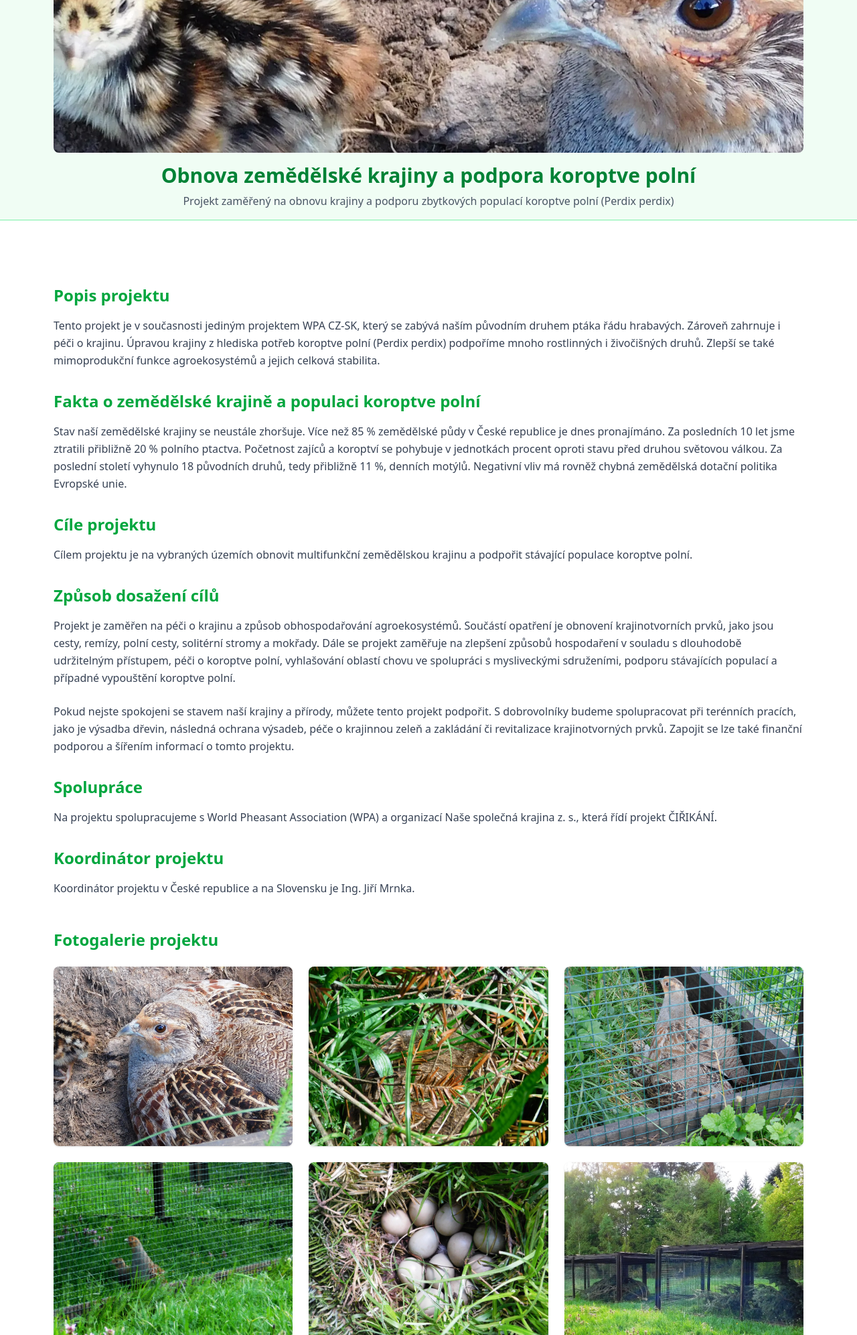
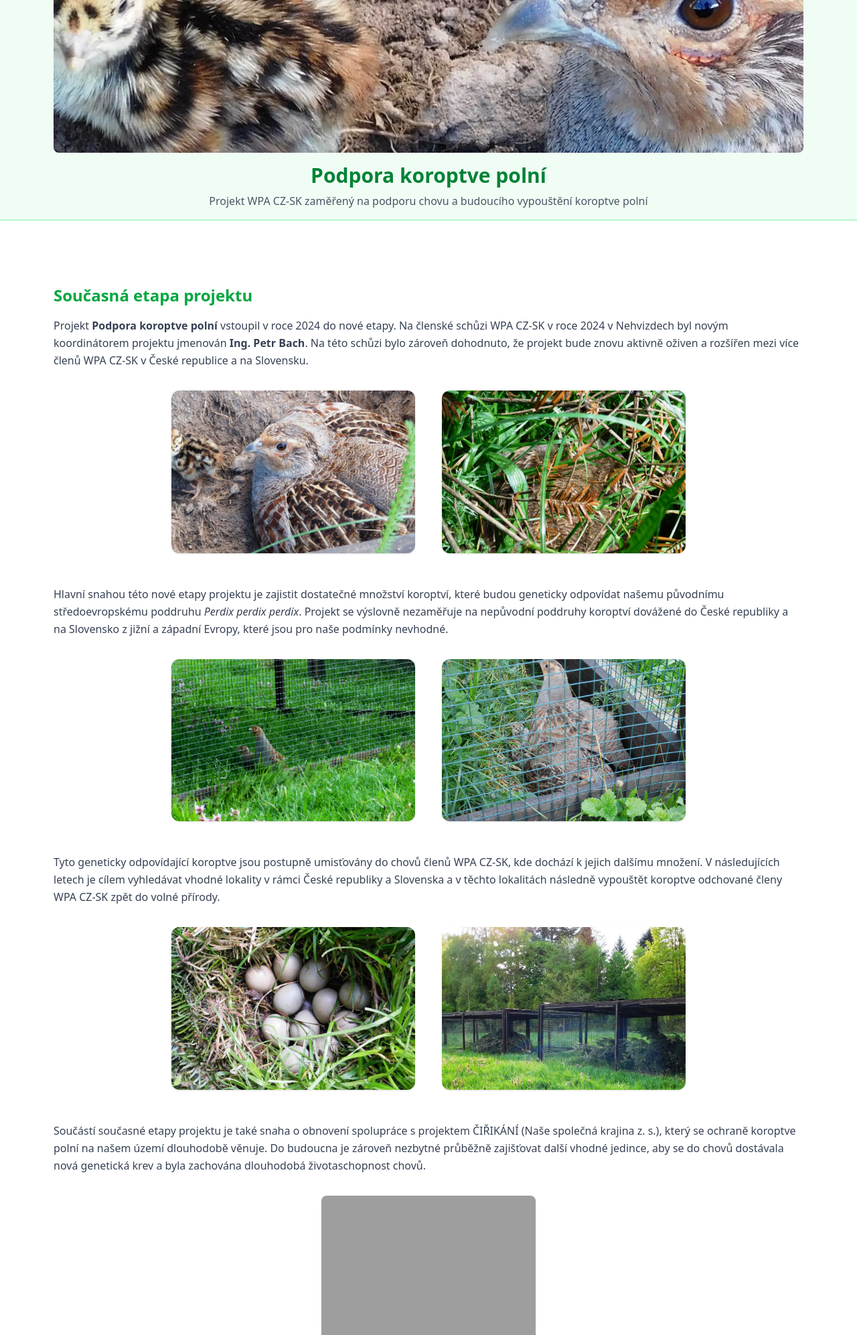
Before and after one commit to matus-kocik/wpa-cz-sk, a Django app: page /projekty/koroptve-polni/ in a window 1280 px wide. Shown: the part 312-2305 px from the top of the page at 67% size. Run offline with Django 5.2, Linux system fonts and the light colour scheme; style sheets or scripts are compiled from the project's sources; grey boxes are pictures that could not be loaded.

Commit message:
koroptve-update

```diff
--- a/templates/koroptve-polni.html
+++ b/templates/koroptve-polni.html
@@ -3,150 +3,129 @@
 {% load static %}
 
 {% block content %}
-{% include "partials/page_header.html" with title="Obnova zemědělské krajiny a podpora koroptve polní" subtitle="Projekt zaměřený na obnovu krajiny a podporu zbytkových populací koroptve polní (Perdix perdix)" image="/static/images/projects/koroptve/koroptve-1920-640.webp" %}
+{% include "partials/page_header.html" with title="Podpora koroptve polní" subtitle="Projekt WPA CZ-SK zaměřený na podporu chovu a budoucího vypouštění koroptve polní" image="/static/images/projects/koroptve/koroptve-1920-640.webp"%}
 <section class="py-16 bg-white">
   <div class="max-w-6xl mx-auto px-4">
 
 <h2 class="text-2xl font-semibold text-green-600 mt-8 mb-4">
-  Popis projektu
+  Současná etapa projektu
 </h2>
 
-<p class="text-gray-700 leading-relaxed mb-6">
-  Tento projekt je v současnosti jediným projektem WPA CZ-SK, který se zabývá
-  naším původním druhem ptáka řádu hrabavých. Zároveň zahrnuje i péči o krajinu.
-  Úpravou krajiny z hlediska potřeb koroptve polní (Perdix perdix) podpoříme
-  mnoho rostlinných i živočišných druhů. Zlepší se také mimoprodukční funkce
-  agroekosystémů a jejich celková stabilita.
+<p class="text-gray-700 leading-relaxed mb-8">
+  Projekt <strong>Podpora koroptve polní</strong> vstoupil v roce 2024 do nové etapy.
+  Na členské schůzi WPA CZ-SK v roce 2024 v Nehvizdech byl novým koordinátorem projektu
+  jmenován <strong>Ing. Petr Bach</strong>. Na této schůzi bylo zároveň dohodnuto,
+  že projekt bude znovu aktivně oživen a rozšířen mezi více členů WPA CZ-SK
+  v České republice a na Slovensku.
 </p>
 
-<h2 class="text-2xl font-semibold text-green-600 mt-8 mb-4">
-  Fakta o zemědělské krajině a populaci koroptve polní
-</h2>
+<div class="grid grid-cols-1 sm:grid-cols-2 gap-10 mt-8 mb-12 max-w-3xl mx-auto">
+  <a href="{% static 'images/projects/koroptve/chov-baby.webp' %}" target="_blank" rel="noopener" class="block">
+    <img src="{% static 'images/projects/koroptve/chov-baby.webp' %}" alt="Podpora koroptve polní" loading="lazy" class="w-full aspect-[3/2] object-cover rounded-xl shadow-sm cursor-zoom-in hover:scale-[1.02] transition">
+  </a>
+  <a href="{% static 'images/projects/koroptve/chov-hniezdo.webp' %}" target="_blank" rel="noopener" class="block">
+    <img src="{% static 'images/projects/koroptve/chov-hniezdo.webp' %}" alt="Podpora koroptve polní" loading="lazy" class="w-full aspect-[3/2] object-cover rounded-xl shadow-sm cursor-zoom-in hover:scale-[1.02] transition">
+  </a>
+</div>
 
-<p class="text-gray-700 leading-relaxed mb-6">
-  Stav naší zemědělské krajiny se neustále zhoršuje. Více než 85 % zemědělské půdy
-  v České republice je dnes pronajímáno. Za posledních 10 let jsme ztratili
-  přibližně 20 % polního ptactva. Početnost zajíců a koroptví se pohybuje
-  v jednotkách procent oproti stavu před druhou světovou válkou. Za poslední
-  století vyhynulo 18 původních druhů, tedy přibližně 11 %, denních motýlů.
-  Negativní vliv má rovněž chybná zemědělská dotační politika Evropské unie.
+<p class="text-gray-700 leading-relaxed mb-8">
+  Hlavní snahou této nové etapy projektu je zajistit dostatečné množství koroptví,
+  které budou geneticky odpovídat našemu původnímu středoevropskému poddruhu
+  <em>Perdix perdix perdix</em>. Projekt se výslovně nezaměřuje na nepůvodní poddruhy
+  koroptví dovážené do České republiky a na Slovensko z jižní a západní Evropy,
+  které jsou pro naše podmínky nevhodné.
 </p>
 
-<h2 class="text-2xl font-semibold text-green-600 mt-8 mb-4">
-  Cíle projektu
-</h2>
+<div class="grid grid-cols-1 sm:grid-cols-2 gap-10 mt-8 mb-12 max-w-3xl mx-auto">
+  <a href="{% static 'images/projects/koroptve/chov-par.webp' %}" target="_blank" rel="noopener" class="block">
+    <img src="{% static 'images/projects/koroptve/chov-par.webp' %}" alt="Podpora koroptve polní" loading="lazy" class="w-full aspect-[3/2] object-cover rounded-xl shadow-sm cursor-zoom-in hover:scale-[1.02] transition">
+  </a>
+  <a href="{% static 'images/projects/koroptve/chov-par-young.webp' %}" target="_blank" rel="noopener" class="block">
+    <img src="{% static 'images/projects/koroptve/chov-par-young.webp' %}" alt="Podpora koroptve polní" loading="lazy" class="w-full aspect-[3/2] object-cover rounded-xl shadow-sm cursor-zoom-in hover:scale-[1.02] transition">
+  </a>
+</div>
 
-<p class="text-gray-700 leading-relaxed mb-6">
-  Cílem projektu je na vybraných územích obnovit multifunkční zemědělskou krajinu
-  a podpořit stávající populace koroptve polní.
+<p class="text-gray-700 leading-relaxed mb-8">
+  Tyto geneticky odpovídající koroptve jsou postupně umisťovány do chovů členů
+  WPA CZ-SK, kde dochází k jejich dalšímu množení. V následujících letech je cílem
+  vyhledávat vhodné lokality v rámci České republiky a Slovenska a v těchto
+  lokalitách následně vypouštět koroptve odchované členy WPA CZ-SK zpět
+  do volné přírody.
 </p>
 
-<h2 class="text-2xl font-semibold text-green-600 mt-8 mb-4">
-  Způsob dosažení cílů
-</h2>
+<div class="grid grid-cols-1 sm:grid-cols-2 gap-10 mt-8 mb-12 max-w-3xl mx-auto">
+  <a href="{% static 'images/projects/koroptve/chov-vajcia.webp' %}" target="_blank" rel="noopener" class="block">
+    <img src="{% static 'images/projects/koroptve/chov-vajcia.webp' %}" alt="Podpora koroptve polní" loading="lazy" class="w-full aspect-[3/2] object-cover rounded-xl shadow-sm cursor-zoom-in hover:scale-[1.02] transition">
+  </a>
+  <a href="{% static 'images/projects/koroptve/chov-vol.webp' %}" target="_blank" rel="noopener" class="block">
+    <img src="{% static 'images/projects/koroptve/chov-vol.webp' %}" alt="Podpora koroptve polní" loading="lazy" class="w-full aspect-[3/2] object-cover rounded-xl shadow-sm cursor-zoom-in hover:scale-[1.02] transition">
+  </a>
+</div>
 
-<p class="text-gray-700 leading-relaxed mb-6">
-  Projekt je zaměřen na péči o krajinu a způsob obhospodařování agroekosystémů.
-  Součástí opatření je obnovení krajinotvorních prvků, jako jsou cesty, remízy,
-  polní cesty, solitérní stromy a mokřady. Dále se projekt zaměřuje na zlepšení
-  způsobů hospodaření v souladu s dlouhodobě udržitelným přístupem, péči o
-  koroptve polní, vyhlašování oblastí chovu ve spolupráci s mysliveckými
-  sdruženími, podporu stávajících populací a případné vypouštění koroptve polní.
+<p class="text-gray-700 leading-relaxed mb-8">
+  Součástí současné etapy projektu je také snaha o obnovení spolupráce s projektem
+  ČIŘIKÁNÍ (Naše společná krajina z. s.), který se ochraně koroptve polní na našem
+  území dlouhodobě věnuje. Do budoucna je zároveň nezbytné průběžně zajišťovat
+  další vhodné jedince, aby se do chovů dostávala nová genetická krev a byla
+  zachována dlouhodobá životaschopnost chovů.
 </p>
 
-<p class="text-gray-700 leading-relaxed mb-6">
-  Pokud nejste spokojeni se stavem naší krajiny a přírody, můžete tento projekt
-  podpořit. S dobrovolníky budeme spolupracovat při terénních pracích, jako je
-  výsadba dřevin, následná ochrana výsadeb, péče o krajinnou zeleň a zakládání
-  či revitalizace krajinotvorných prvků. Zapojit se lze také finanční podporou
-  a šířením informací o tomto projektu.
-</p>
+<div class="max-w-xs mx-auto mt-8 mb-12">
+  <a href="{% static 'images/projects/koroptve/chov-young.webp' %}" target="_blank" rel="noopener" class="block">
+    <img src="{% static 'images/projects/koroptve/chov-young.webp' %}" alt="Podpora koroptve polní" loading="lazy" class="w-full aspect-[4/3] object-cover rounded-lg shadow-sm cursor-zoom-in hover:scale-[1.02] transition">
+  </a>
+</div>
 
-<h2 class="text-2xl font-semibold text-green-600 mt-8 mb-4">
-  Spolupráce
-</h2>
-
-<p class="text-gray-700 leading-relaxed mb-6">
-  Na projektu spolupracujeme s World Pheasant Association (WPA) a organizací
-  Naše společná krajina z. s., která řídí projekt ČIŘIKÁNÍ.
+<p class="text-gray-700 leading-relaxed mb-8">
+  Jelikož se jedná o náš původní druh hrabavého ptáka, který je zařazen mezi
+  ohrožené druhy a jehož početnost v České republice i na Slovensku dlouhodobě
+  klesá, je projekt založen především na dobrovolné spolupráci členů WPA CZ-SK.
+  Velmi si vážíme zapojení chovatelů, kteří se rozhodli podílet na chovu a
+  budoucím vypouštění koroptví zpět do volné přírody.
 </p>
 
 <h2 class="text-2xl font-semibold text-green-600 mt-8 mb-4">
   Koordinátor projektu
 </h2>
 
-<p class="text-gray-700 leading-relaxed mb-6">
-  Koordinátor projektu v České republice a na Slovensku je Ing. Jiří Mrnka.
+<p class="text-gray-700 leading-relaxed mb-2">
+  <strong>Současný koordinátor projektu:</strong><br>
+  Ing. Petr Bach
 </p>
 
-  <h2 class="text-2xl font-semibold text-green-600 mt-12 mb-6">
-    Fotogalerie projektu
-  </h2>
 
-  <div class="grid grid-cols-1 sm:grid-cols-2 md:grid-cols-3 gap-6">
-      <a href="{% static 'images/projects/koroptve/chov-baby.webp' %}" target="_blank" rel="noopener">
-        <img
-          src="{% static 'images/projects/koroptve/chov-baby.webp' %}"
-          alt="Projekt Koroptve polní"
-          loading="lazy"
-          class="w-full aspect-[4/3] object-cover rounded-lg shadow-sm hover:scale-[1.02] transition cursor-zoom-in"
-        >
-      </a>
+<h2 class="text-2xl font-semibold text-green-600 mt-12 mb-4">
+  Historie projektu
+</h2>
 
-      <a href="{% static 'images/projects/koroptve/chov-hniezdo.webp' %}" target="_blank" rel="noopener">
-        <img
-          src="{% static 'images/projects/koroptve/chov-hniezdo.webp' %}"
-          alt="Projekt Koroptve polní"
-          loading="lazy"
-          class="w-full aspect-[4/3] object-cover rounded-lg shadow-sm hover:scale-[1.02] transition cursor-zoom-in"
-        >
-      </a>
+<p class="text-gray-700 leading-relaxed mb-6">
+  Projekt byl v minulosti veden pod názvem <strong>Obnova zemědělské krajiny a podpora koroptve polní</strong>.
+  V této etapě byl koncipován jako komplexní iniciativa zaměřená na podporu zbytkových populací
+  koroptve polní (<em>Perdix perdix</em>) a současně na zlepšení stavu zemědělské krajiny.
+</p>
 
-      <a href="{% static 'images/projects/koroptve/chov-par-young.webp' %}" target="_blank" rel="noopener">
-        <img
-          src="{% static 'images/projects/koroptve/chov-par-young.webp' %}"
-          alt="Projekt Koroptve polní"
-          loading="lazy"
-          class="w-full aspect-[4/3] object-cover rounded-lg shadow-sm hover:scale-[1.02] transition cursor-zoom-in"
-        >
-      </a>
+<p class="text-gray-700 leading-relaxed mb-6">
+  Původní zaměření projektu vycházelo z tehdejšího poznání, že úbytek koroptve polní
+  úzce souvisí se změnami v zemědělské krajině, intenzifikací hospodaření a celkovým
+  úbytkem vhodných biotopů. Projekt byl proto orientován na podporu krajinných struktur
+  a dlouhodobé zlepšování podmínek pro přežití tohoto původního druhu.
+</p>
 
-      <a href="{% static 'images/projects/koroptve/chov-par.webp' %}" target="_blank" rel="noopener">
-        <img
-          src="{% static 'images/projects/koroptve/chov-par.webp' %}"
-          alt="Projekt Koroptve polní"
-          loading="lazy"
-          class="w-full aspect-[4/3] object-cover rounded-lg shadow-sm hover:scale-[1.02] transition cursor-zoom-in"
-        >
-      </a>
+<p class="text-gray-700 leading-relaxed mb-6">
+  Cílem této historické etapy bylo vytvořit stabilní rámec pro návrat koroptve polní
+  do zemědělské krajiny prostřednictvím systémových opatření a spolupráce s dalšími
+  subjekty zabývajícími se ochranou přírody. Projekt byl pojat jako dlouhodobý
+  a koncepční, s důrazem na celkový stav krajiny.
+</p>
 
-      <a href="{% static 'images/projects/koroptve/chov-vajcia.webp' %}" target="_blank" rel="noopener">
-        <img
-          src="{% static 'images/projects/koroptve/chov-vajcia.webp' %}"
-          alt="Projekt Koroptve polní"
-          loading="lazy"
-          class="w-full aspect-[4/3] object-cover rounded-lg shadow-sm hover:scale-[1.02] transition cursor-zoom-in"
-        >
-      </a>
+<p class="text-gray-700 leading-relaxed mb-6">
+  Koordinátorem projektu v této předchozí etapě byl Ing. Jiří Mrnka.
+  Tato fáze projektu vytvořila základní koncepční i organizační východiska,
+  na která současná etapa projektu navazuje, avšak s odlišným zaměřením
+  a jasně vymezenými cíli.
+</p>
 
-      <a href="{% static 'images/projects/koroptve/chov-vol.webp' %}" target="_blank" rel="noopener">
-        <img
-          src="{% static 'images/projects/koroptve/chov-vol.webp' %}"
-          alt="Projekt Koroptve polní"
-          loading="lazy"
-          class="w-full aspect-[4/3] object-cover rounded-lg shadow-sm hover:scale-[1.02] transition cursor-zoom-in"
-        >
-      </a>
 
-      <a href="{% static 'images/projects/koroptve/chov-young.webp' %}" target="_blank" rel="noopener">
-        <img
-          src="{% static 'images/projects/koroptve/chov-young.webp' %}"
-          alt="Projekt Koroptve polní"
-          loading="lazy"
-          class="w-full aspect-[4/3] object-cover rounded-lg shadow-sm hover:scale-[1.02] transition cursor-zoom-in"
-        >
-      </a>
-    </div>
 </div>
 </section>
 {% endblock %}
```
